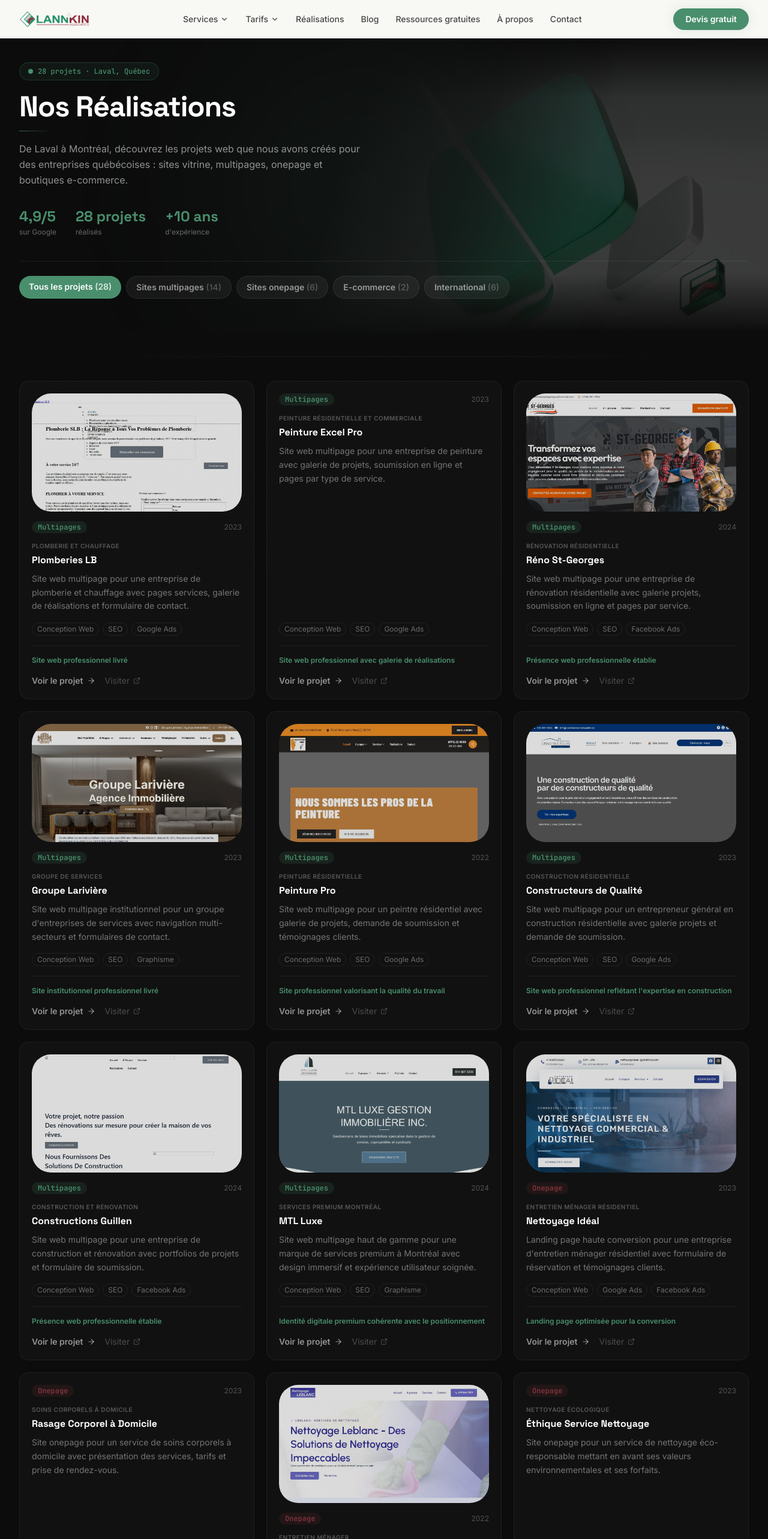
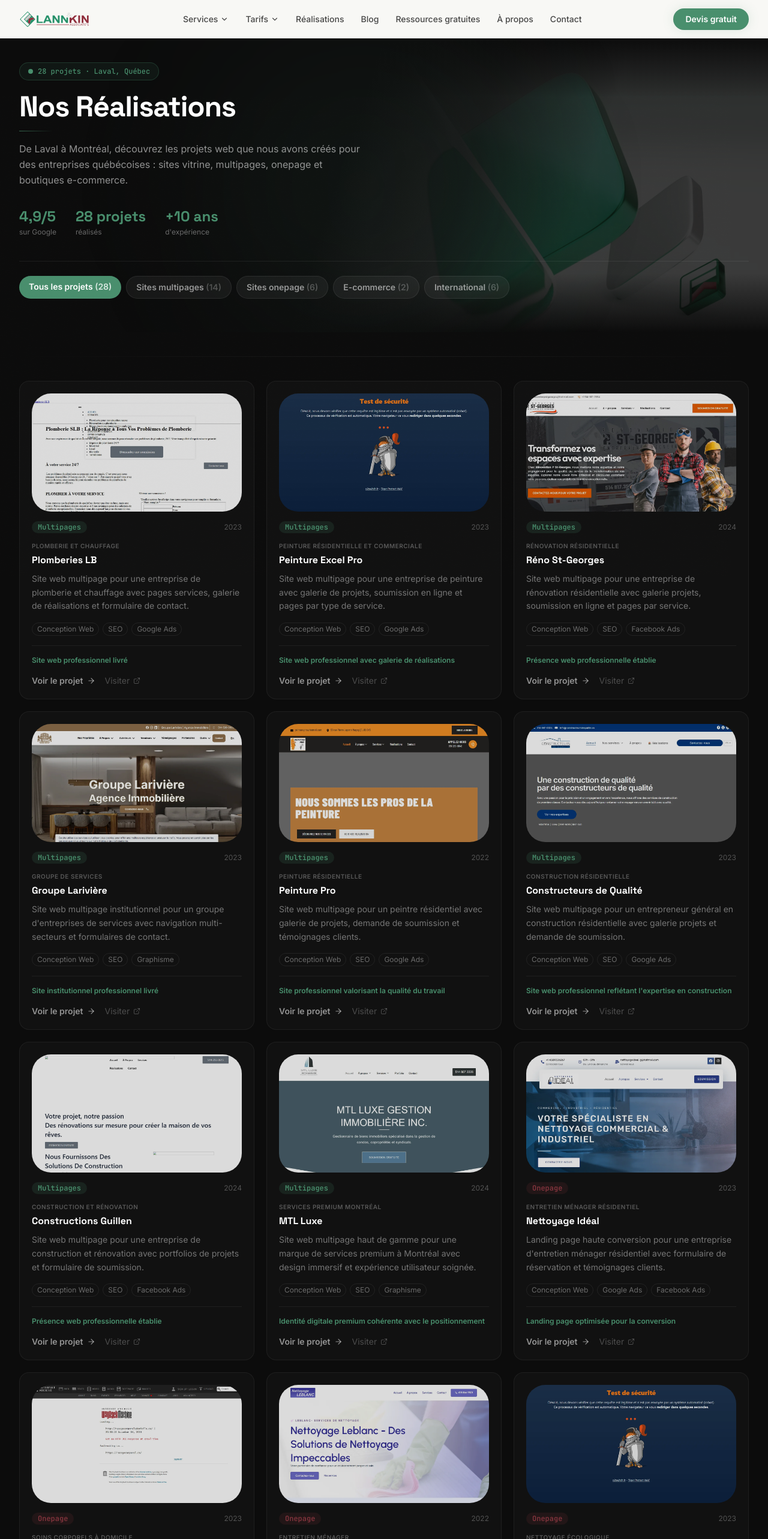
Before and after one commit to Call-Connect-Benin/lannkin_fr, a Next.js app: page /realisations in a window 1280 px wide. Shown: the top 2566 px of the page at 60% size. Built offline with nearby package versions, Linux system fonts and the light colour scheme.

Commit message:
fix: restaurer previewImage pour les 4 sites hors ligne
Les images imparfaites sont préférables à aucune image.
Le user fournira manuellement de meilleures captures.

Co-Authored-By: Claude Opus 4.6 <noreply@anthropic.com>

```diff
--- a/src/data/portfolio.ts
+++ b/src/data/portfolio.ts
@@ -92,7 +92,7 @@ const multiPagesProjects: PortfolioProject[] = [
     seoDescription:
       "Portfolio Lannkin : site web multipage pour Peinture Excel Pro. Conception web peinture résidentielle et commerciale au Québec.",
     externalUrl: "https://www.peintureexcelpro.com/",
-    // previewImage: site hors ligne, capture impossible
+    previewImage: "/images/portfolio/peinture-excel-pro.webp",
   },
   {
     id: "reno-st-georges",
@@ -347,7 +347,7 @@ const onePageProjects: PortfolioProject[] = [
     seoDescription:
       "Portfolio Lannkin : site onepage pour Rasage Corporel à Domicile. Conception web soins à domicile Québec, prise de rendez-vous en ligne.",
     externalUrl: "https://www.rasagecorporeladomicile.ca/",
-    // previewImage: site hors ligne, capture impossible
+    previewImage: "/images/portfolio/rasage-corporel.webp",
   },
   {
     id: "nettoyage-leblanc",
@@ -409,7 +409,7 @@ const onePageProjects: PortfolioProject[] = [
     seoDescription:
       "Portfolio Lannkin : site onepage pour Éthique Service Nettoyage. Entretien ménager écologique Québec, conception web et SEO.",
     externalUrl: "https://www.ethiqueservicenettoyage.ca/",
-    // previewImage: site hors ligne, capture impossible
+    previewImage: "/images/portfolio/ethique-service-nettoyage.webp",
   },
   {
     id: "ture-beau-menage",
@@ -509,7 +509,7 @@ const ecommerceProjects: PortfolioProject[] = [
     seoDescription:
       "Portfolio Lannkin : e-commerce Shopify pour Bout de Chou Boutique. Mode et accessoires enfants Québec, vente en ligne et Instagram Shopping.",
     externalUrl: "https://boutdechouboutique.com/",
-    // previewImage: site hors ligne, capture impossible
+    previewImage: "/images/portfolio/bout-de-choux.webp",
   },
 ];
 
```
